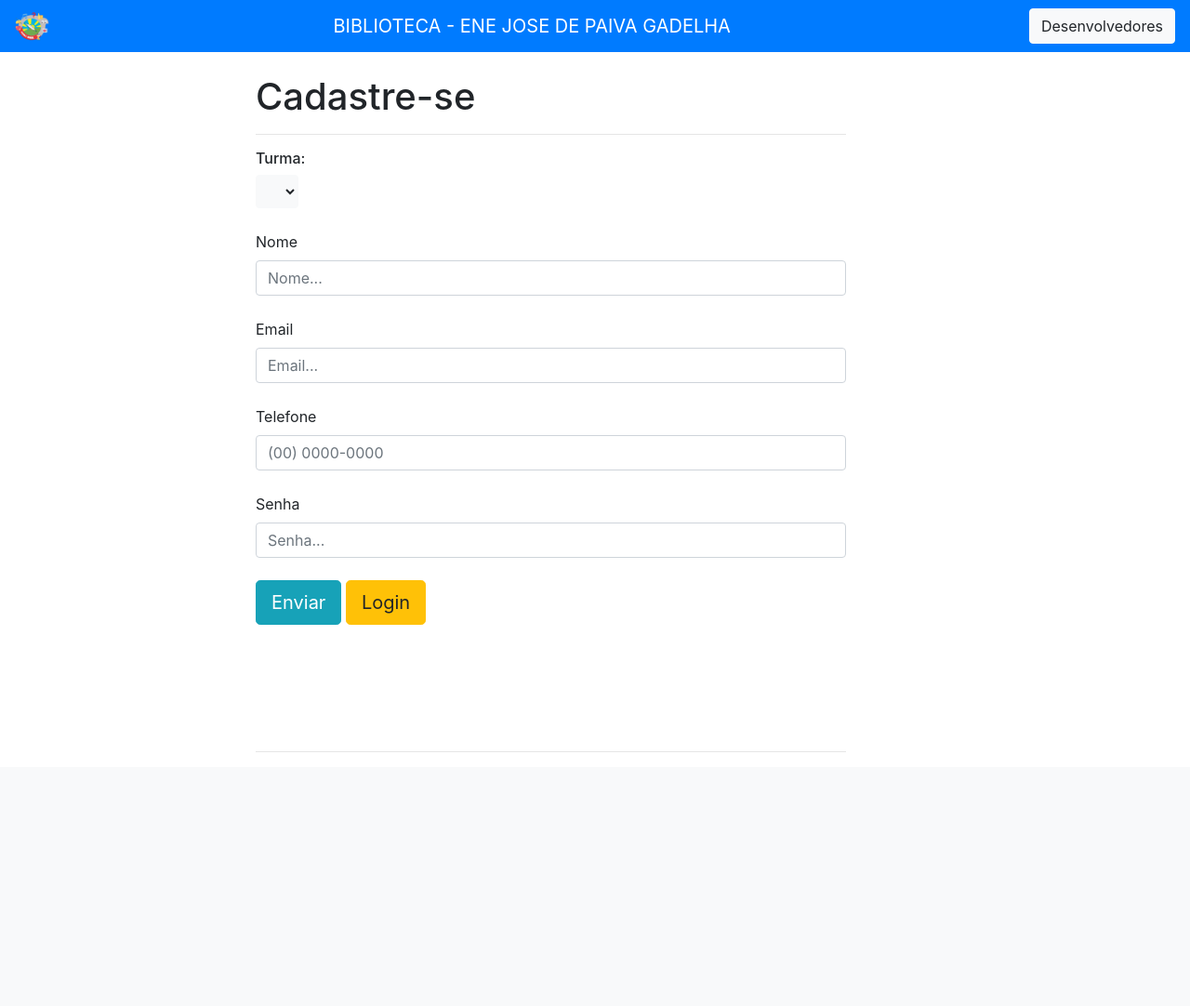
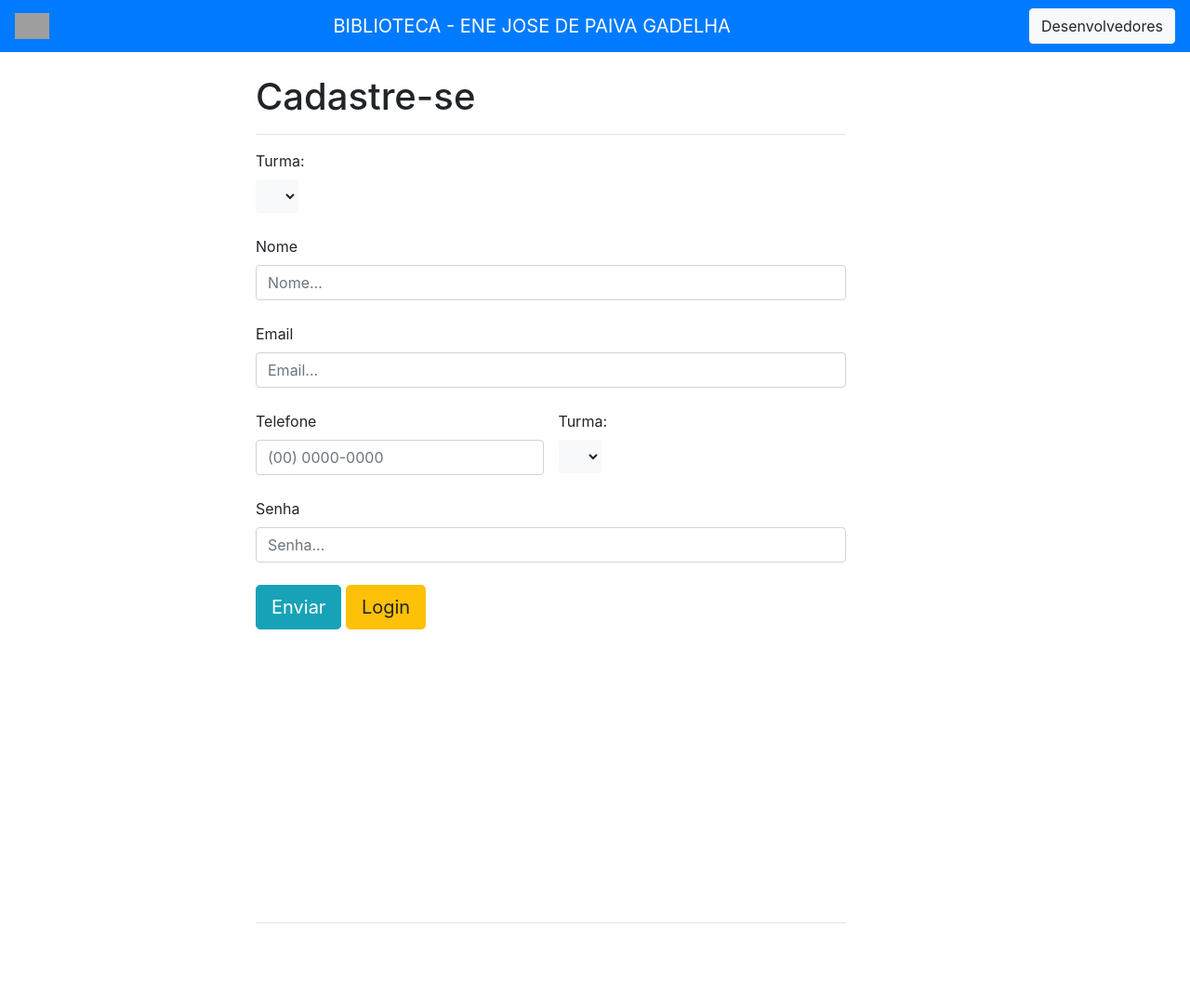
Before and after one commit to patrikybrito1/master, a Django app: page /auth/turma/ in a window 1280 px wide. Shown: the top 1082 px of the page at 93% size. Before the commit the page ends 809 px from the top, so only its background shows below. Run offline with Django 4.2, Linux system fonts and the light colour scheme; lists and menus that the app fills with data are empty; grey boxes are pictures that could not be loaded.

Commit message:
feat: update book loan

```diff
--- a/livro/admin.py
+++ b/livro/admin.py
@@ -1,9 +1,10 @@
 from django.contrib import admin
-from .models import Livros, Categoria, Turma
+from .models import Livros, Categoria, Turma, Emprestimos
 
 class SearchBook(admin.ModelAdmin):
     search_fields = ['nome']
 
 admin.site.register(Categoria, SearchBook)
 admin.site.register(Livros, SearchBook)
+admin.site.register(Emprestimos)
 admin.site.register(Turma)
--- a/usuarios/templates/cadastro.html
+++ b/usuarios/templates/cadastro.html
@@ -1,3 +1,17 @@
+<style>
+  body {height: 100%;}
+  .row-tell {
+    display: flex;
+    gap:1rem;
+  }
+  .row-tell div {
+    width: 100%;
+  }
+  .container {
+    height: 100%;
+  }
+</style>
+
 
 {% extends 'base.html' %}
 
@@ -50,7 +64,7 @@
       <form method="POST" action="{% url 'valida_cadastro' %}">{%csrf_token%}
 
 
-        <h6>Turma:</h6>
+        <label name="turma">Turma:</label>
         <div class="dropdown">
           <select name="turma" id="turma" class="btn btn-light">
             {%for turma in turmas %}
@@ -65,8 +79,24 @@
         <label>Email</label>
         <input name="email" class="form-control" type="text" placeholder="Email...">
         <br>
+        <div class="row-tell">
+          <div>
         <label>Telefone</label>
         <input name="telefone" class="form-control" type="text" placeholder="(00) 0000-0000">
+      </div>
+      <div>
+
+        <label name="turma">Turma:</label>
+        <div class="dropdown">
+          <select name="turma" id="turma" class="btn btn-light">
+            {%for turma in turmas %}
+            <option class="dropdown-item" value="{{turma.id}}" href="#">{{turma.nome}}</option>
+            {%endfor%}
+          </select>
+        </div>
+      </div>
+
+      </div>
         <br>
         <label>Senha</label>
         <input name="senha" class="form-control" type="password" placeholder="Senha...">
```
Also changed, not shown: livro/models.py (+27 -34 lines), livro/templates/home.html (+16 -13 lines), livro/urls.py (+0 -8 lines), biblioteca/settings.py (line endings or trailing spaces), db.sqlite3, livro/migrations/0018_alter_livros_options_remove_livros_categoria_and_more.py (added), livro/migrations/0019_remove_livros_emprestado.py (added), livro/migrations/0020_alter_emprestimos_options_alter_livros_options_and_more.py (added), livro/migrations/0021_rename_titulo_emprestimos_emprestado.py (added), media/capa_livro/WhatsApp_Image_2023-03-17_at_23.16.32.jpeg (deleted), media/capa_livro/WhatsApp_Image_2023-03-17_at_23.16.33.jpeg (deleted), media/capa_livro/WhatsApp_Image_2023-03-17_at_23.16.33_qIptg0K.jpeg (deleted), media/capa_livro/WhatsApp_Image_2023-03-17_at_23.16.34.jpeg (deleted), media/capa_livro/WhatsApp_Image_2023-03-17_at_23.16.35.jpeg (deleted), 4 more files.
